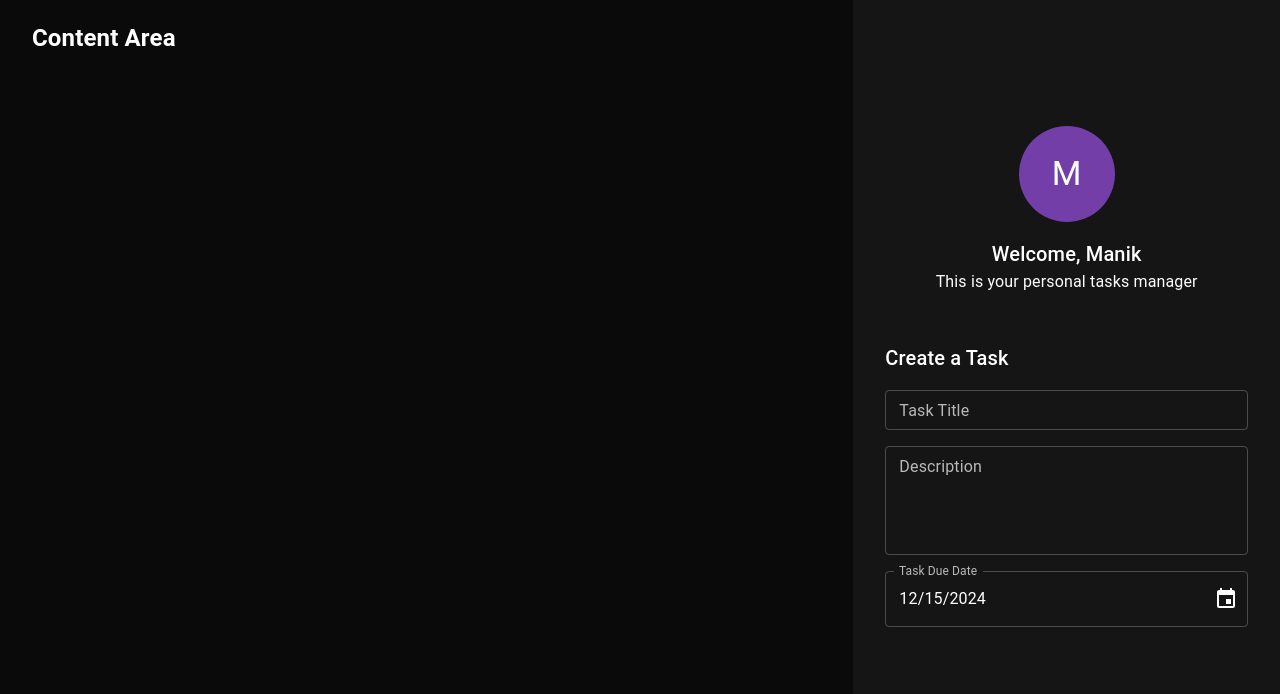
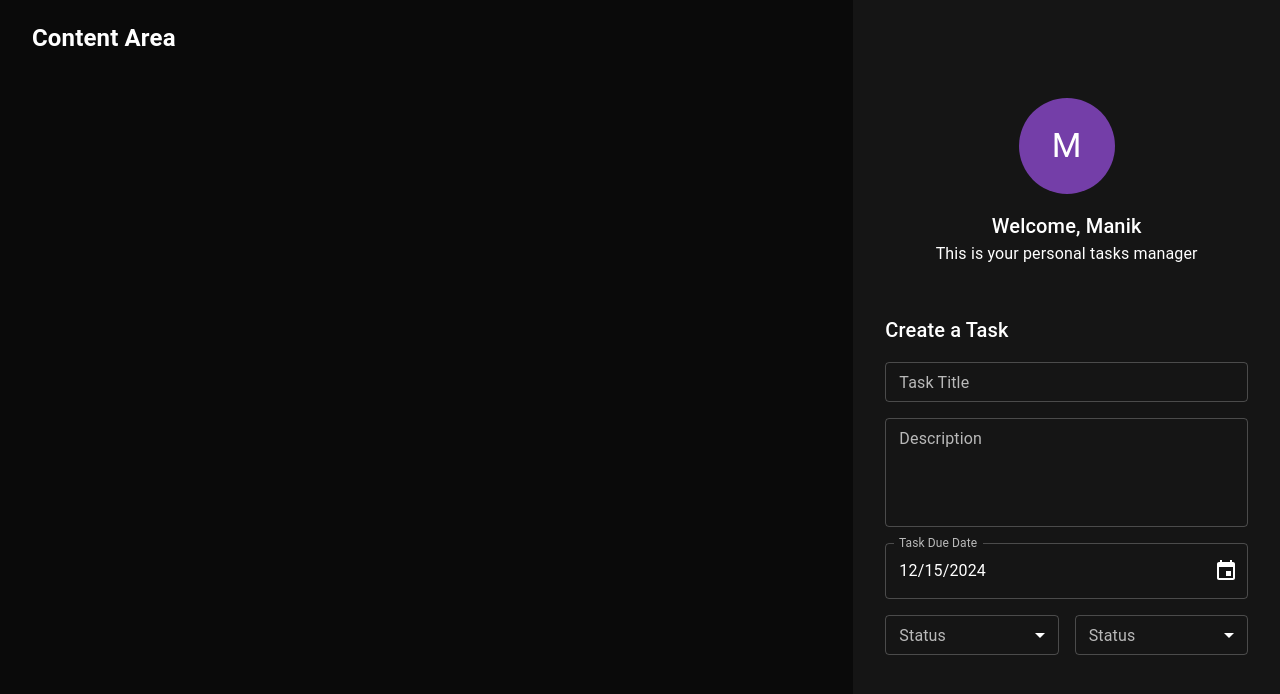
Before and after one commit to Geetha-RK/PersonalTaskManager-client, a React (Vite) app: page / in a window 1280 px wide. Shown: the top 694 px of the page. Built offline with nearby package versions, Linux system fonts and the light colour scheme.

Commit message:
Add Select component to task using materialUI

```diff
--- a/src/components/CreateTaskForm/CreateTaskForm.tsx
+++ b/src/components/CreateTaskForm/CreateTaskForm.tsx
@@ -3,6 +3,7 @@
 import { TaskTitleField } from './_taskTitleField';
 import { TaskDescriptionField } from './_taskDescriptionField';
 import { TaskDateField } from './_taskDateField';
+import { TaskSelectField } from './_taskSelectField';
 
 
 export const CreateTaskForm: FC = (): ReactElement => {
@@ -23,9 +24,14 @@
             <Stack sx={{ width: '100%' }} spacing={2}>
                 <TaskTitleField />
                 <TaskDescriptionField/>
+                <TaskDateField />
 
-                <TaskDateField />
-                {/* Task Status and Priority*/}
+                {/* new stack to have the status and priority component in row */}
+                <Stack direction="row" spacing={2} sx={{ width: '100%' }}>
+                     <TaskSelectField/>
+                     <TaskSelectField/>
+                </Stack>
+
             </Stack>
         </Box>
     );
--- /dev/null
+++ b/src/components/CreateTaskForm/_taskSelectField.tsx
@@ -0,0 +1,25 @@
+import React, { FC, ReactElement } from 'react';
+//Select component from material UI:
+import InputLabel from '@mui/material/InputLabel';
+import MenuItem from '@mui/material/MenuItem';
+import FormControl from '@mui/material/FormControl';
+import Select, { SelectChangeEvent } from '@mui/material/Select';
+
+export const TaskSelectField: FC = ():ReactElement => {
+    return (
+        <FormControl fullWidth size="small">
+            <InputLabel id="status">Status</InputLabel>
+            <Select
+                labelId="status"
+                id="status-select"
+                value=""
+                label="Status"
+                name="status"
+            >
+                <MenuItem value={10}>Ten</MenuItem>
+                <MenuItem value={10}>Twenty</MenuItem>
+                <MenuItem value={10}>Thirty</MenuItem>
+            </Select>
+        </FormControl>
+    );
+}
```
